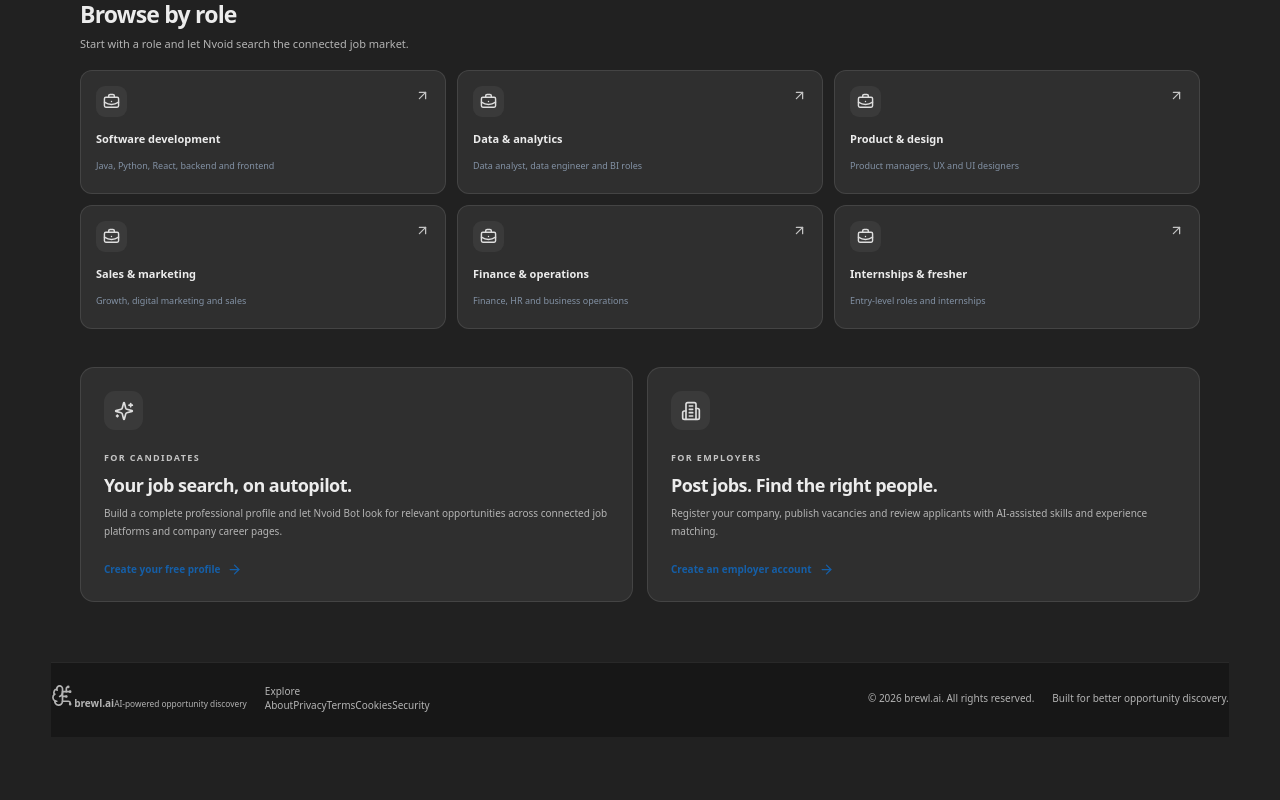
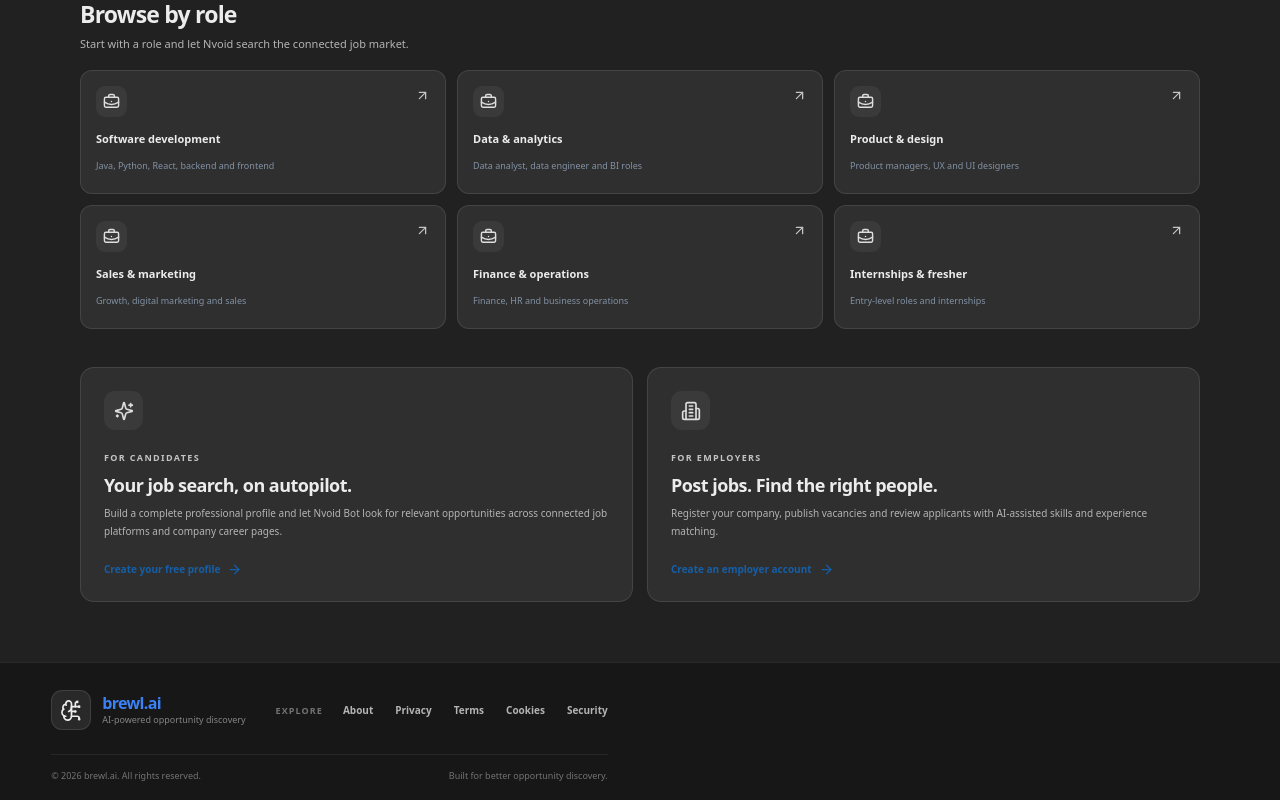
Before and after one commit to jobkar-official/nvoid_web_view, a Next.js app: page / in a window 1280 px wide. Shown: the part 445-1245 px from the top of the page. Before the commit the page ends 1182 px from the top, so only its background shows below. Built offline with nearby package versions, Linux system fonts and the light colour scheme.

Commit message:
Style premium Brewl public footer

```diff
--- a/app/globals.css
+++ b/app/globals.css
@@ -1619,3 +1619,136 @@ body {
     gap: 8px;
   }
 }
+
+
+/* Brewl public footer */
+.public-footer {
+  display: grid;
+  gap: 0;
+  margin: 0;
+  padding: 0 clamp(22px, 4vw, 56px);
+  color: #a3a3a3 !important;
+  background: #171717 !important;
+  border-top: 1px solid rgba(255,255,255,.08) !important;
+}
+
+.public-footer > .public-footer-main {
+  display: flex;
+  align-items: center;
+  justify-content: space-between;
+  gap: 30px;
+  padding: 27px 0 24px;
+  border-bottom: 1px solid rgba(255,255,255,.07);
+}
+
+.footer-brand {
+  display: inline-flex;
+  align-items: center;
+  gap: 11px;
+  min-width: 0;
+  color: #ececec !important;
+  text-decoration: none;
+}
+
+.footer-brand-mark {
+  display: grid;
+  width: 40px;
+  height: 40px;
+  flex: 0 0 40px;
+  place-items: center;
+  color: #ececec;
+  background: #292929;
+  border: 1px solid rgba(255,255,255,.10);
+  border-radius: 11px;
+}
+
+.footer-brand-copy {
+  display: grid;
+  gap: 3px;
+}
+
+.footer-brand-copy strong {
+  color: #3b82f6;
+  font-size: 16px;
+  font-weight: 750;
+  letter-spacing: -.04em;
+  line-height: 1;
+}
+
+.footer-brand-copy small {
+  color: #858585;
+  font-size: 9px;
+  line-height: 1.35;
+}
+
+.public-footer-links {
+  display: flex;
+  align-items: center;
+  gap: 20px;
+}
+
+.footer-links-label {
+  color: #737373;
+  font-size: 9px;
+  font-weight: 700;
+  letter-spacing: .12em;
+  text-transform: uppercase;
+}
+
+.footer-link-list {
+  display: flex;
+  align-items: center;
+  flex-wrap: wrap;
+  gap: 22px;
+}
+
+.public-footer .footer-link-list a {
+  color: #b4b4b4 !important;
+  font-size: 10px;
+  font-weight: 550;
+  transition: color .18s ease;
+}
+
+.public-footer .footer-link-list a:hover {
+  color: #ffffff !important;
+}
+
+.public-footer > .public-footer-bottom {
+  display: flex;
+  align-items: center;
+  justify-content: space-between;
+  gap: 16px;
+  padding: 14px 0 17px;
+  color: #737373;
+  font-size: 9px;
+  line-height: 1.5;
+}
+
+@media (max-width: 720px) {
+  .public-footer {
+    padding: 0 20px;
+  }
+
+  .public-footer > .public-footer-main {
+    align-items: flex-start;
+    flex-direction: column;
+    gap: 22px;
+    padding: 23px 0 20px;
+  }
+
+  .public-footer-links {
+    align-items: flex-start;
+    flex-direction: column;
+    gap: 11px;
+  }
+
+  .footer-link-list {
+    gap: 12px 19px;
+  }
+
+  .public-footer > .public-footer-bottom {
+    align-items: flex-start;
+    flex-direction: column;
+    gap: 4px;
+  }
+}
```
